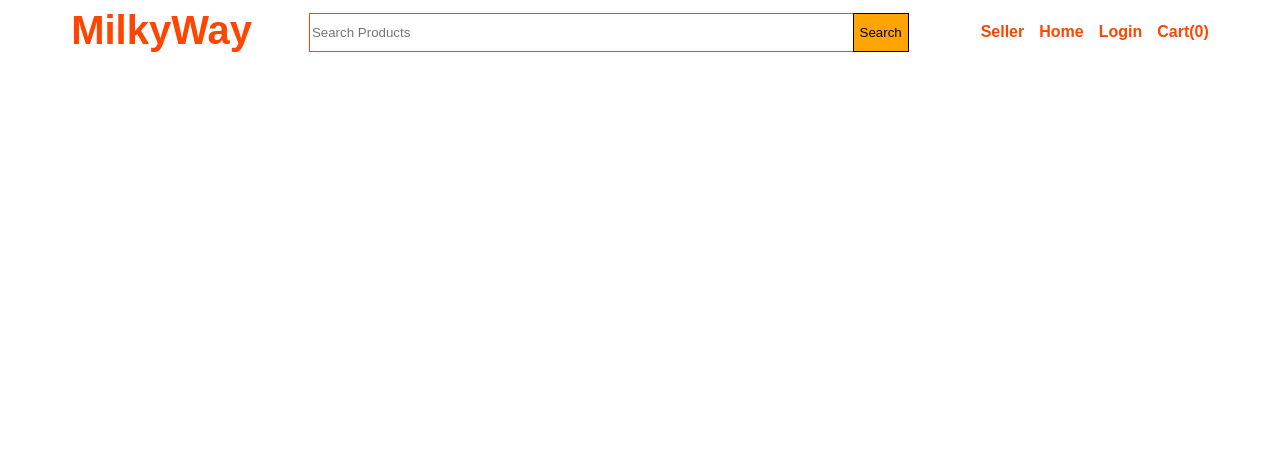
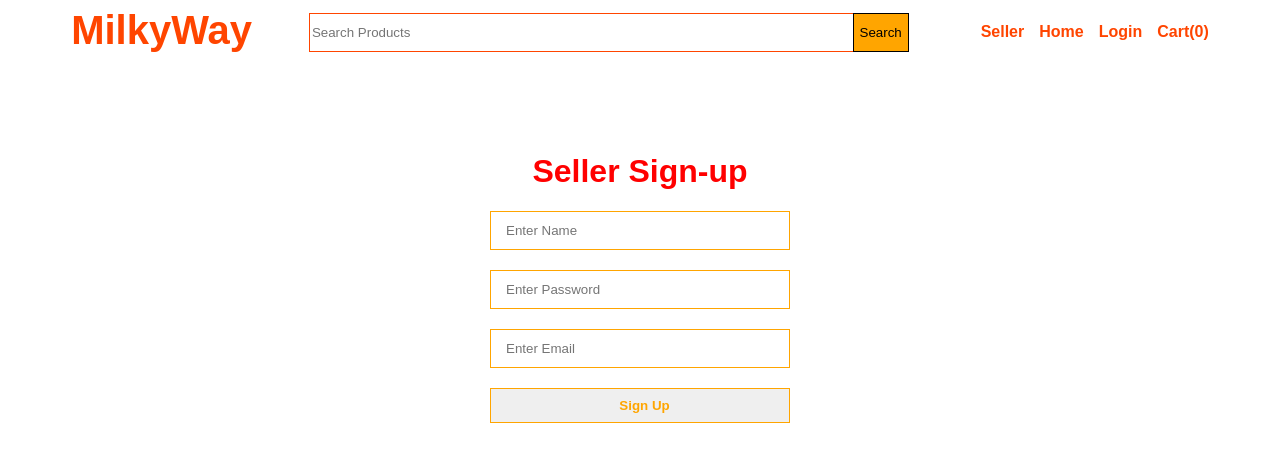
Before and after one commit to nionahmed/MilkyWay, an Angular app in the folder src/eMilkyWay/: page /seller-auth in a window 1280 px wide. Before the commit this address led to /. Shown: the top 462 px of the page. Built offline with nearby package versions, Linux system fonts and the light colour scheme.

Commit message:
seller auth page design done

```diff
--- a/src/eMilkyWay/src/app/app.component.html
+++ b/src/eMilkyWay/src/app/app.component.html
@@ -1,3 +1,4 @@
 <div class="container">
   <app-header></app-header>
+  <router-outlet></router-outlet>
 </div>
--- a/src/eMilkyWay/src/app/app.routes.ts
+++ b/src/eMilkyWay/src/app/app.routes.ts
@@ -1,3 +1,8 @@
 import { Routes } from '@angular/router';
+import { HomeComponent } from './home/home.component';
+import { SellerAuthComponent } from './seller-auth/seller-auth.component';
 
-export const routes: Routes = [];
+export const routes: Routes = [
+    { path:'',component:HomeComponent},
+    {path:'seller-auth', component:SellerAuthComponent}
+];
--- a/src/eMilkyWay/src/app/header/header.component.css
+++ b/src/eMilkyWay/src/app/header/header.component.css
@@ -31,6 +31,7 @@
     background-color: orange;
     border: 1px solid black;
     height: 39px;
+    cursor: pointer;
 }
 
 .nav ul{
--- a/src/eMilkyWay/src/app/header/header.component.html
+++ b/src/eMilkyWay/src/app/header/header.component.html
@@ -5,8 +5,8 @@
         <button>Search</button>
     </div>
     <ul>
-        <li><a href="#">Seller</a></li>
-        <li><a href="#">Home</a></li>
+        <li><a routerLink="seller-auth">Seller</a></li>
+        <li><a routerLink="">Home</a></li>
         <li><a href="#">Login</a></li>
 
         <li><a href="#">Cart(0)</a></li>
--- a/src/eMilkyWay/src/app/header/header.component.ts
+++ b/src/eMilkyWay/src/app/header/header.component.ts
@@ -1,9 +1,10 @@
 import { Component } from '@angular/core';
+import { RouterLink } from '@angular/router';
 
 @Component({
   selector: 'app-header',
   standalone: true,
-  imports: [],
+  imports: [RouterLink],
   templateUrl: './header.component.html',
   styleUrl: './header.component.css'
 })
--- /dev/null
+++ b/src/eMilkyWay/src/app/home/home.component.html
@@ -0,0 +1 @@
+<p>home works!</p>
--- /dev/null
+++ b/src/eMilkyWay/src/app/seller-auth/seller-auth.component.css
@@ -0,0 +1,7 @@
+.sign-up{
+    text-align: center;
+}
+.sign-up h1{
+    color: red;
+    margin-top: 100px;
+}
--- /dev/null
+++ b/src/eMilkyWay/src/app/seller-auth/seller-auth.component.html
@@ -0,0 +1,11 @@
+<div class="seller-auth">
+    <div class="sign-up">
+        <h1>Seller Sign-up</h1>
+        <form #sellerSignUp="ngForm" (ngSubmit)="signUp(sellerSignUp.value)" class="common-form">
+            <input type="text" class="form-input" placeholder="Enter Name" name="name" ngModel>
+            <input type="password" class="form-input" placeholder="Enter Password" name="password" ngModel>
+            <input type="text" class="form-input" placeholder="Enter Email" name="email" ngModel>
+            <button class="form-button">Sign Up</button>
+        </form>
+    </div>
+</div>
--- /dev/null
+++ b/src/eMilkyWay/src/app/seller-auth/seller-auth.component.ts
@@ -0,0 +1,15 @@
+import { Component } from '@angular/core';
+import { FormsModule } from '@angular/forms';
+
+@Component({
+  selector: 'app-seller-auth',
+  standalone: true,
+  imports: [FormsModule],
+  templateUrl: './seller-auth.component.html',
+  styleUrl: './seller-auth.component.css'
+})
+export class SellerAuthComponent {
+  signUp(data:object){
+    console.log(data);
+  }
+}
--- a/src/eMilkyWay/src/styles.css
+++ b/src/eMilkyWay/src/styles.css
@@ -5,3 +5,26 @@ body{
     margin-left: 5%;
     margin-right: 5%  ;
 }
+.common-form{
+    display: flex;
+    flex-direction: column;
+    width: 300px;
+    margin: auto;
+}
+.form-input{
+    height: 35px;
+    margin-bottom: 20px;
+    border: 1px solid orange;
+    padding-left: 15px;
+    color: orange;
+}
+
+.form-button{
+    height: 35px;
+    margin-bottom: 20px;
+    border: 1px solid orange;
+    padding-left: 15px;
+    color: orange;
+    font-weight: bold;
+    cursor: pointer;
+}
```
Also changed, not shown: src/eMilkyWay/src/app/home/home.component.ts (added, +12 -0 lines), src/eMilkyWay/src/app/home/home.component.css (added), 2 other files (tests, documents, lock files or other folders).
